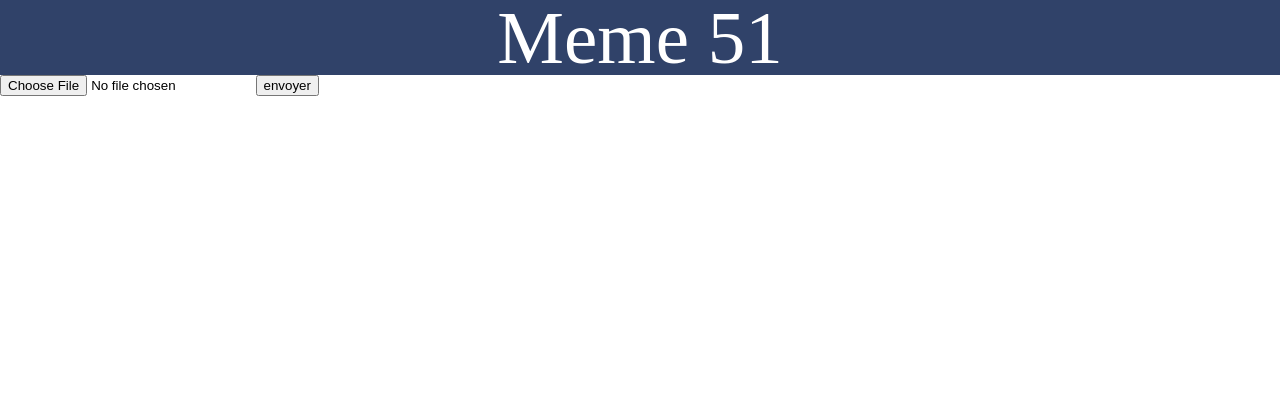
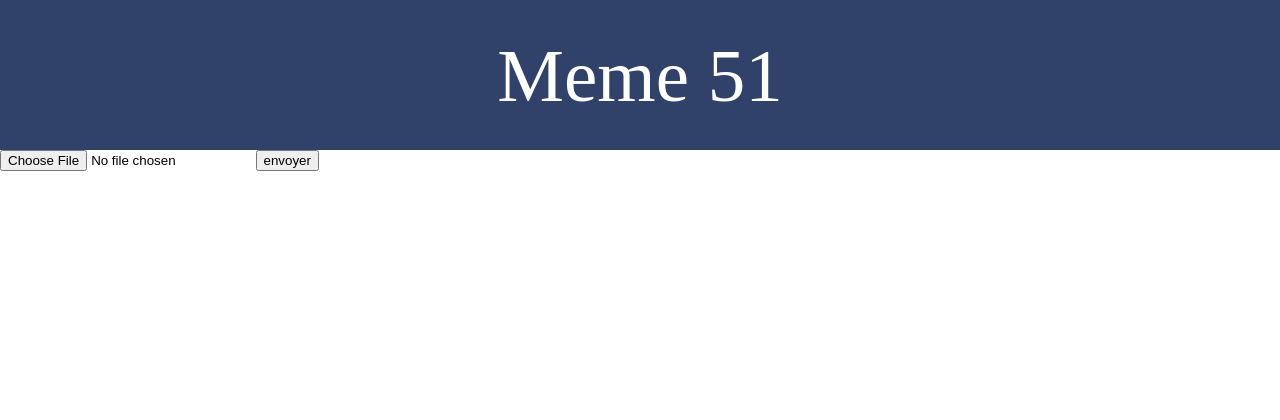
Before and after one commit to TMarechal/Meme51, a PHP site: the page made by app/view/Page/gmeme.html.twig in a window 1280 px wide. Shown: the top 420 px of the page. Run offline with PHP 8.4, Linux system fonts and the light colour scheme; the template is opened without the code that fills it, so the values that code supplies are empty; some libraries are stand-ins or nearby versions.

Commit message:
Update nav.html.twig

```diff
--- a/app/view/Layout/nav.html.twig
+++ b/app/view/Layout/nav.html.twig
@@ -1,9 +1,3 @@
-<header>
-    <nav role="navigation"  class="bc1">
-
-        <div class="d-flex flex-row align-center justify-center">
-        	{# <img class="" src="assets/img/logo.png" alt="logo"> #}
-            <a href="index.php" class="fs75 logo">Meme 51</a>
-        </div>
-    </nav>
+<header class="d-flex flex-row justify-center align-center bc1 w100 h150p">
+            <h1><a href="index.php" class="fs75 logo">Meme 51</a></h1>
 </header>
```
